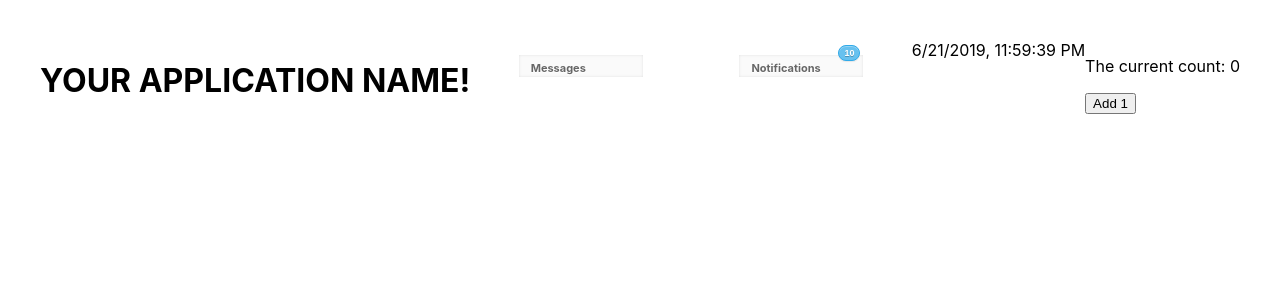
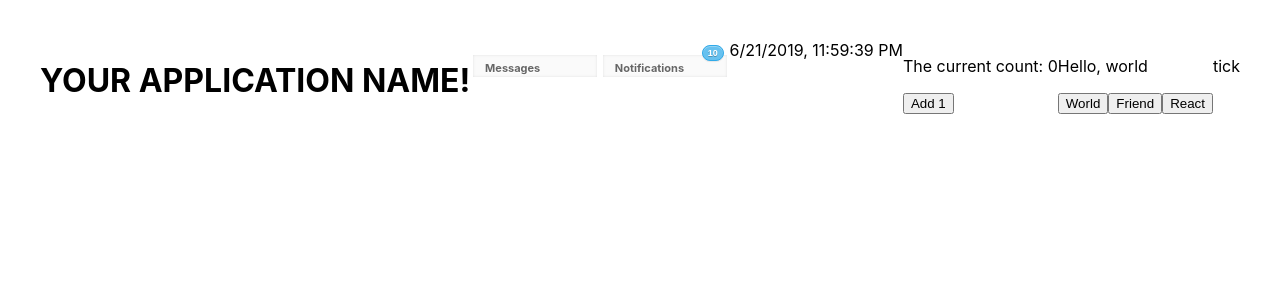
Before and after one commit to tsputzke/React-Playground-Drills, a React (Create React App) app: page / in a window 1280 px wide. Shown: the top 300 px of the page. Built offline with nearby package versions, Linux system fonts and the light colour scheme.

Commit message:
implement Bomb component

```diff
--- a/src/App.js
+++ b/src/App.js
@@ -3,6 +3,8 @@ import './App.css';
 import Messages from './Messages';
 import TheDate from './state/TheDate';
 import Counter from './state/Counter';
+import HelloWorld from './state-drills/HelloWorld'
+import Bomb from './state-drills/Bomb'
 
 class App extends Component {
   render() {
@@ -13,6 +15,8 @@ class App extends Component {
         <Messages name="Notifications" unread={10}/>
         <TheDate />
         <Counter step={3} />
+        <HelloWorld />
+        <Bomb />
       </div>
     );
   }
--- /dev/null
+++ b/src/state-drills/Bomb.js
@@ -0,0 +1,39 @@
+import React from 'react';
+
+class Bomb extends React.Component {
+  constructor(props) {
+    super(props)
+    this.state = {
+      count: 0
+    }
+  }
+  componentDidMount() {
+    this.interval = setInterval(() => {
+      this.setState((prevState) => {
+        return {count: prevState.count + 1};
+      })
+    }, 1000)
+  }
+  componentWillUnmount() {
+    clearInterval(this.interval)
+  }
+  tickTock() {
+    if(this.state.count >= 8) {
+      clearInterval(this.interval)
+      return 'BOOM!!!!'
+    } else if (this.state.count % 2) {
+      return 'tick'
+    } else {
+      return 'tock'
+    }
+  }
+  render() {
+    return (
+      <div>
+        <p>{this.tickTock()}</p>
+      </div>
+    )
+  }
+}
+
+export default Bomb
--- /dev/null
+++ b/src/state-drills/HelloWorld.js
@@ -0,0 +1,22 @@
+import React from 'react';
+
+class HelloWorld extends React.Component {
+  constructor(props) {
+    super(props)
+    this.state = {
+      who: 'world'
+    }
+  }
+  render() {
+    return (
+      <div>
+        <p>Hello, {this.state.who}</p>
+        <button onClick={() => {this.setState({who: 'world!'})}}>World</button>
+        <button onClick={() => {this.setState({who: 'friend!'})}}>Friend</button>
+        <button onClick={() => {this.setState({who: 'React!'})}}>React</button>
+      </div>
+    )
+  }
+}
+
+export default HelloWorld
```
